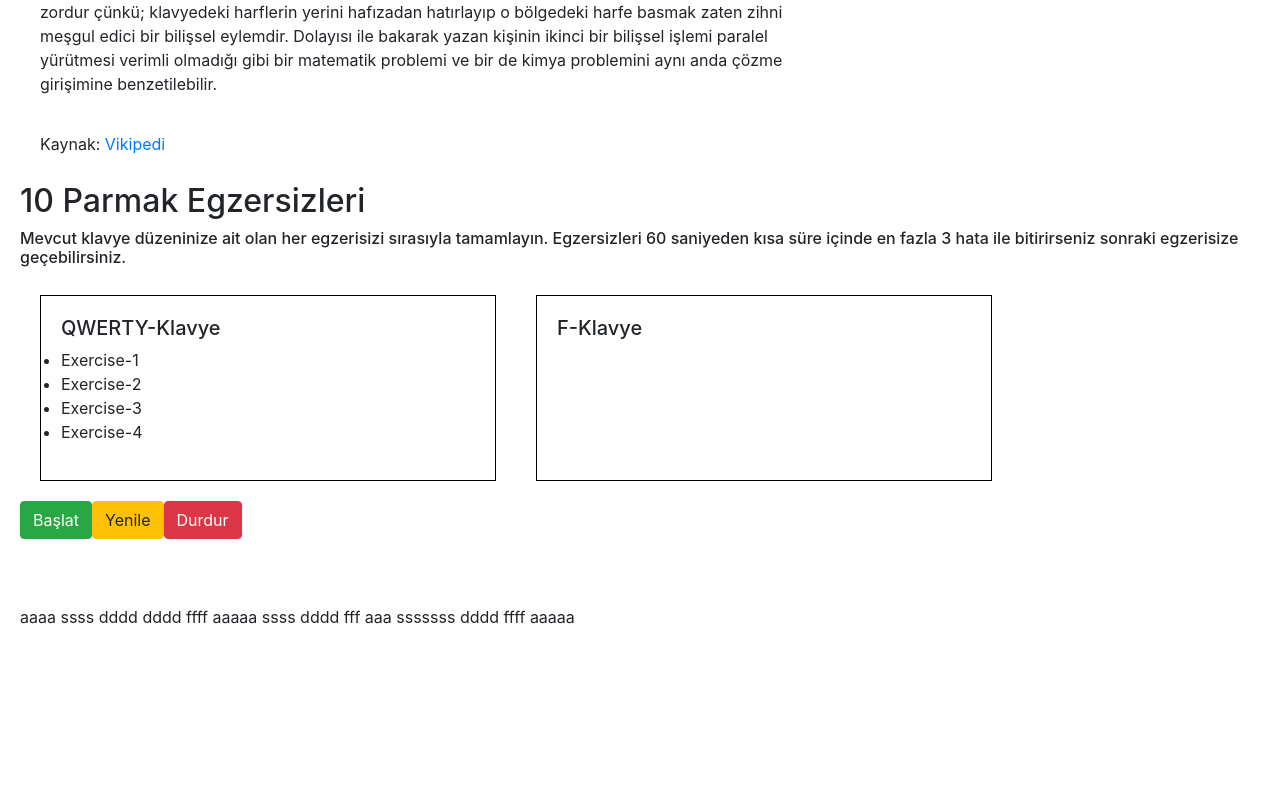
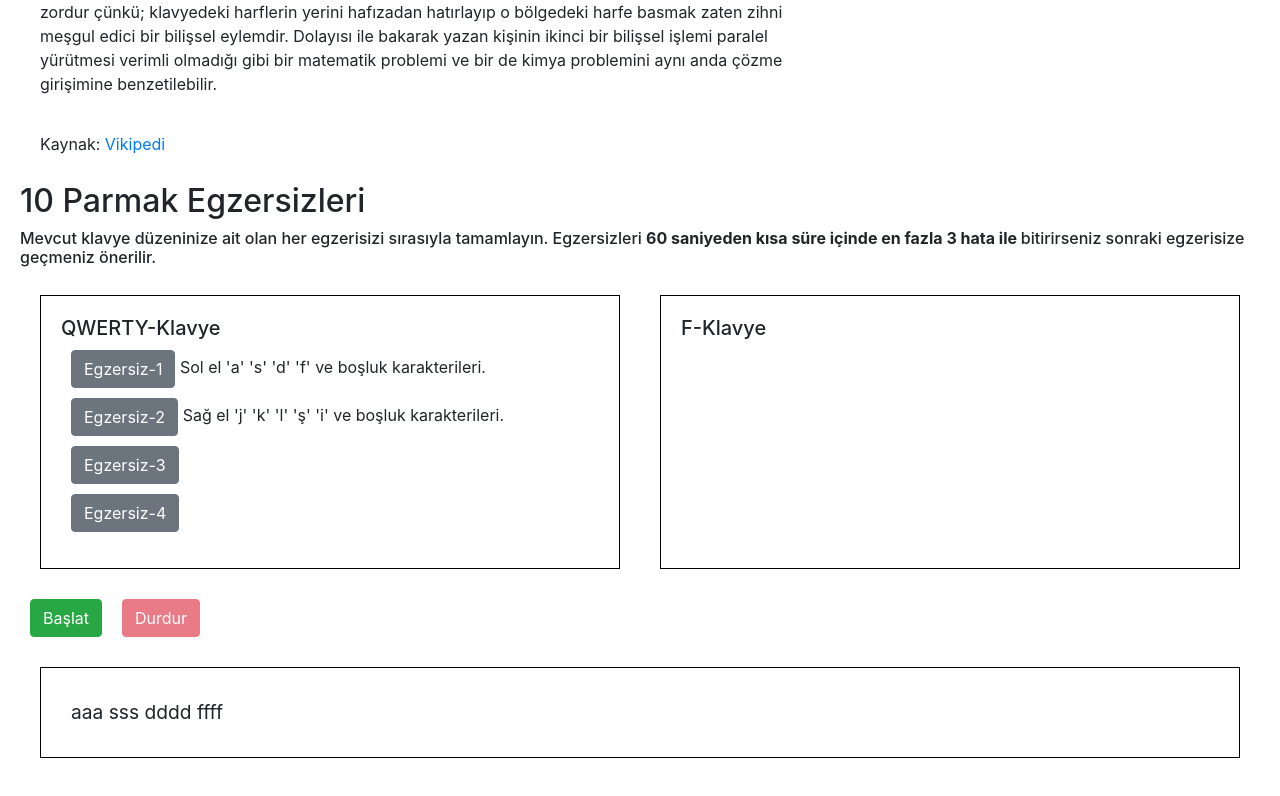
Before and after one commit to karahanozen98/react-onparmak, a React (Create React App) app: page / in a window 1280 px wide. Shown: the part 396-1192 px from the top of the page. Before the commit the page ends 1045 px from the top, so only its background shows below. Built offline with nearby package versions, Linux system fonts and the light colour scheme.

Commit message:
component structure changed from js to jsx, New functionalities like error counter and timer added.

```diff
--- a/src/Pages/Exercise/Exercise.css
+++ b/src/Pages/Exercise/Exercise.css
@@ -0,0 +1,24 @@
+.exercise > button{
+    margin: 10px;
+}
+.alert{
+    margin: 20px;
+    padding: 20px;
+    transition: 1s ease;
+}
+
+.alert-visible{
+    display: flex;
+    flex-direction: row;
+    justify-content: space-between;
+}
+.alert-hidden{
+    display: none;
+}
+
+.exercise-text{
+    font-size: 1.2rem;
+    border: 1px solid black;
+    margin: 20px;
+    padding: 30px;
+}
--- a/src/Pages/Exercise/Exercise.js
+++ /dev/null
@@ -1,84 +0,0 @@
-import {} from "bootstrap";
-import React, { useState, useEffect, useRef } from "react";
-import { Button, Alert } from "reactstrap";
-import "./Exercise.css";
-
-function Exercise() {
-  const [visibility, setVisibility] = useState("hidden");
-  const [color, setColor] = useState("white");
-  const [input, _setInput] = useState("");
-  const [text, _setText] = useState(
-    "aaaa ssss dddd dddd ffff aaaaa ssss dddd fff aaa sssssss dddd ffff aaaaa"
-  );
-  const [isListening, setListening] = useState(false);
-
-  // When using React hooks with an event listener,
-  // your event listener callback cannot access the latest state.
-  // We can incorporate useRef to solve this problem.
-  const inputRef = useRef(input);
-  const textRef = useRef(text);
-
-  const setInput = (nextState) => {
-    inputRef.current = nextState;
-    _setInput(inputRef.current);
-  };
-  const setText = (nextState) => {
-    textRef.current = nextState;
-    _setText(textRef.current);
-  };
-
-  useEffect(() => {
-    if (isListening) window.addEventListener("keydown", keyListener);
-    else window.removeEventListener("keydown", keyListener);
-
-    return () => {
-      window.removeEventListener("keydown", keyListener);
-    };
-  }, [isListening]);
-
-  function keyListener(event) {
-    let tmpInput = inputRef.current;
-    let tmpText = textRef.current;
-    const nextChar = tmpText[0];
-
-    if (nextChar) {
-      if (nextChar === event.key) {
-        tmpInput += event.key;
-        tmpText = tmpText.substring(1, text.length);
-        console.log(tmpText.length);
-
-        setInput(tmpInput);
-        setText(tmpText);
-
-        setColor("white");
-      } else {
-        setColor("red");
-      }
-    } else {
-        setVisibility("visible");
-    }
-  }
-
-  return (
-    <div>
-      <Button color="success" onClick={() => setListening(true)}>
-        Başlat
-      </Button>
-      <Button color="warning" onClick={() => setListening(true)}>
-        Yenile
-      </Button>
-      <Button color="danger" onClick={() => setListening(false)}>
-        Durdur
-      </Button>
-      <div style={{ visibility: visibility }}>
-        <Alert>Eğitim tamamlandı</Alert>
-      </div>
-      <span style={{ background: color }}>
-        <strong style={{ background: "yellow" }}>{input}</strong>
-        {text}
-      </span>
-    </div>
-  );
-}
-
-export default Exercise;
--- /dev/null
+++ b/src/Pages/Exercise/Exercise.jsx
@@ -0,0 +1,114 @@
+import {} from "bootstrap";
+import React, { useState, useEffect, useRef } from "react";
+import { Button, Alert } from "reactstrap";
+import "./Exercise.css";
+
+function Exercise(props) {
+  const [color, setColor] = useState("#fff");
+  const [input, _setInput] = useState("");
+  const [text, _setText] = useState("aaa sss dddd ffff");
+  const [isListening, setListening] = useState(false);
+  const [time, setTime] = useState(null);
+  const [error, setError] = useState(null);
+
+  let exerciseObj = useRef({ startTime: null, endTime: null, errors: 0 });
+
+  // When using React hooks with an event listener,
+  // your event listener callback cannot access the latest state!!!.
+  // We can incorporate useRef to solve this problem like below.
+  const inputRef = useRef(input);
+  const textRef = useRef(text);
+
+  const setInput = (nextState) => {
+    inputRef.current = nextState;
+    _setInput(inputRef.current);
+  };
+  const setText = (nextState) => {
+    textRef.current = nextState;
+    _setText(textRef.current);
+  };
+
+  useEffect(() => {
+    if (isListening) window.addEventListener("keydown", keyListener);
+    else window.removeEventListener("keydown", keyListener);
+    return () => {
+      window.removeEventListener("keydown", keyListener);
+    };
+    //eslint-disable-next-line
+  }, [isListening]);
+
+  function keyListener(event) {
+    event.preventDefault();
+    let tmpInput = inputRef.current;
+    let tmpText = textRef.current;
+    const currentChar = tmpText[0];
+    if (currentChar === event.key) {
+      tmpInput += event.key;
+      tmpText = tmpText.substring(1, text.length);
+      setInput(tmpInput);
+      setText(tmpText);
+      setColor("#fff");
+    } else {
+      setColor("#dc3545");
+      exerciseObj.current.errors++;
+    }
+    if (tmpText.length <= 0) {
+      stopExercise();
+      exerciseObj.current.endTime = new Date();
+      const diff =
+        (exerciseObj.current.endTime.getTime() -
+          exerciseObj.current.startTime.getTime()) /
+        1000;
+      setTime(diff);
+      setError(exerciseObj.current.errors);
+    }
+  }
+  const startExercise = () => {
+    document.getElementById("btnStart").blur();
+    setListening(true);
+    setTime(null);
+    exerciseObj.current = { startTime: new Date(), errors: 0, endTime: null };
+  };
+  const stopExercise = () => {
+    setColor("#fff");
+    setText(input + text);
+    setInput("");
+    setListening(false);
+  };
+
+  return (
+    <div className="exercise">
+      <Button
+        id="btnStart"
+        disabled={isListening}
+        color="success"
+        onClick={startExercise}
+      >
+        Başlat
+      </Button>
+
+      <Button disabled={!isListening} color="danger" onClick={stopExercise}>
+        Durdur
+      </Button>
+      <Alert className={time ? "alert-visible" : "alert-hidden"}
+        color={time <= 60 && error <= 3 ? "success" : "danger"}
+      >
+        <span>
+          {"Tamamlandı " + Math.floor(time) + " saniye " + error + " hata"}
+        </span>
+        <Button
+          style={{ float: "right" }}
+          color="danger"
+          onClick={() => setTime(null)}
+        >
+          Kapat
+        </Button>
+      </Alert>
+      <div className="exercise-text" style={{ background: color }}>
+        <strong style={{ background: "#d4edda" }}>{input}</strong>
+        {text}
+      </div>
+    </div>
+  );
+}
+export default Exercise;
--- a/src/Pages/Home/Home.css
+++ b/src/Pages/Home/Home.css
@@ -11,7 +11,7 @@
 
 .home-row-2{
     display: grid;
-    grid-template-columns: 40% 40%;
+    grid-template-columns: 50% 50%;
 }
 
 .home-col-1 {
@@ -22,6 +22,12 @@
     border: 1px solid black;
     margin: 20px;
     padding: 20px;
+}
+.home-exercises-ul{
+  list-style: none;
+}
+.home-exercises-ul > li {
+  margin: 10px;
 }
 
 p {
--- a/src/Pages/Home/Home.js
+++ b/src/Pages/Home/Home.jsx
@@ -1,6 +1,7 @@
 import React from "react";
 import keyboardImage from "../../static/images/q-10.png";
-import Exercise from "../Exercise/Exercise"
+import Exercise from "../Exercise/Exercise";
+import { Button } from "reactstrap";
 import "./Home.css";
 
 function Home() {
@@ -46,32 +47,32 @@ function Home() {
       <h2>10 Parmak Egzersizleri</h2>
       <h6>
         Mevcut klavye düzeninize ait olan her egzerisizi sırasıyla tamamlayın.
-          Egzersizleri 60 saniyeden kısa süre içinde en fazla 3 hata ile
-          bitirirseniz sonraki egzerisize geçebilirsiniz.
+        Egzersizleri <strong>60 saniyeden kısa süre içinde en fazla 3 hata ile </strong>
+        bitirirseniz sonraki egzerisize geçmeniz önerilir.
       </h6>
       <div className="home-row-2">
         <div className="home-exercises">
           <h5>QWERTY-Klavye</h5>
-                    <ul>
+          <ul className="home-exercises-ul">
             <li>
-                            Exercise-1
+              <Button> Egzersiz-1</Button> Sol el 'a' 's' 'd' 'f' ve boşluk
+              karakterileri.
             </li>
             <li>
-                            Exercise-2
+              <Button> Egzersiz-2</Button> Sağ el 'j' 'k' 'l' 'ş' 'i' ve boşluk
+              karakterileri.
             </li>
             <li>
-                            Exercise-3
+              <Button> Egzersiz-3</Button>
             </li>
             <li>
-                            Exercise-4
+              <Button> Egzersiz-4</Button>
             </li>
           </ul>
         </div>
         <div className="home-exercises">
           <h5>F-Klavye</h5>
-
         </div>
-
       </div>
       <Exercise></Exercise>
     </div>
```
Also changed, not shown: src/App.jsx (renamed from src/App.js), 1 other file (tests, documents, lock files or other folders). Lines whose indentation alone changed are shown as unchanged.
